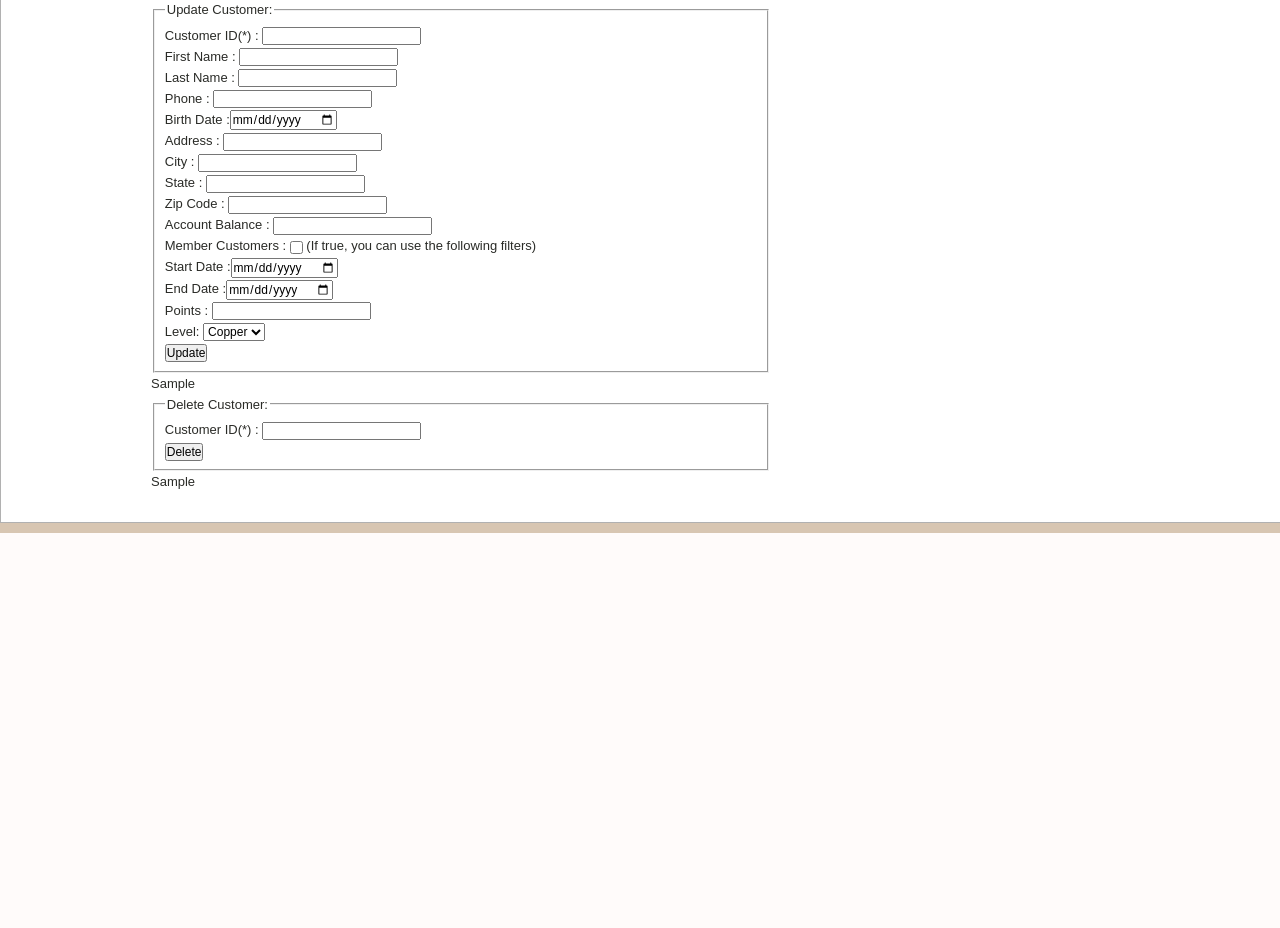
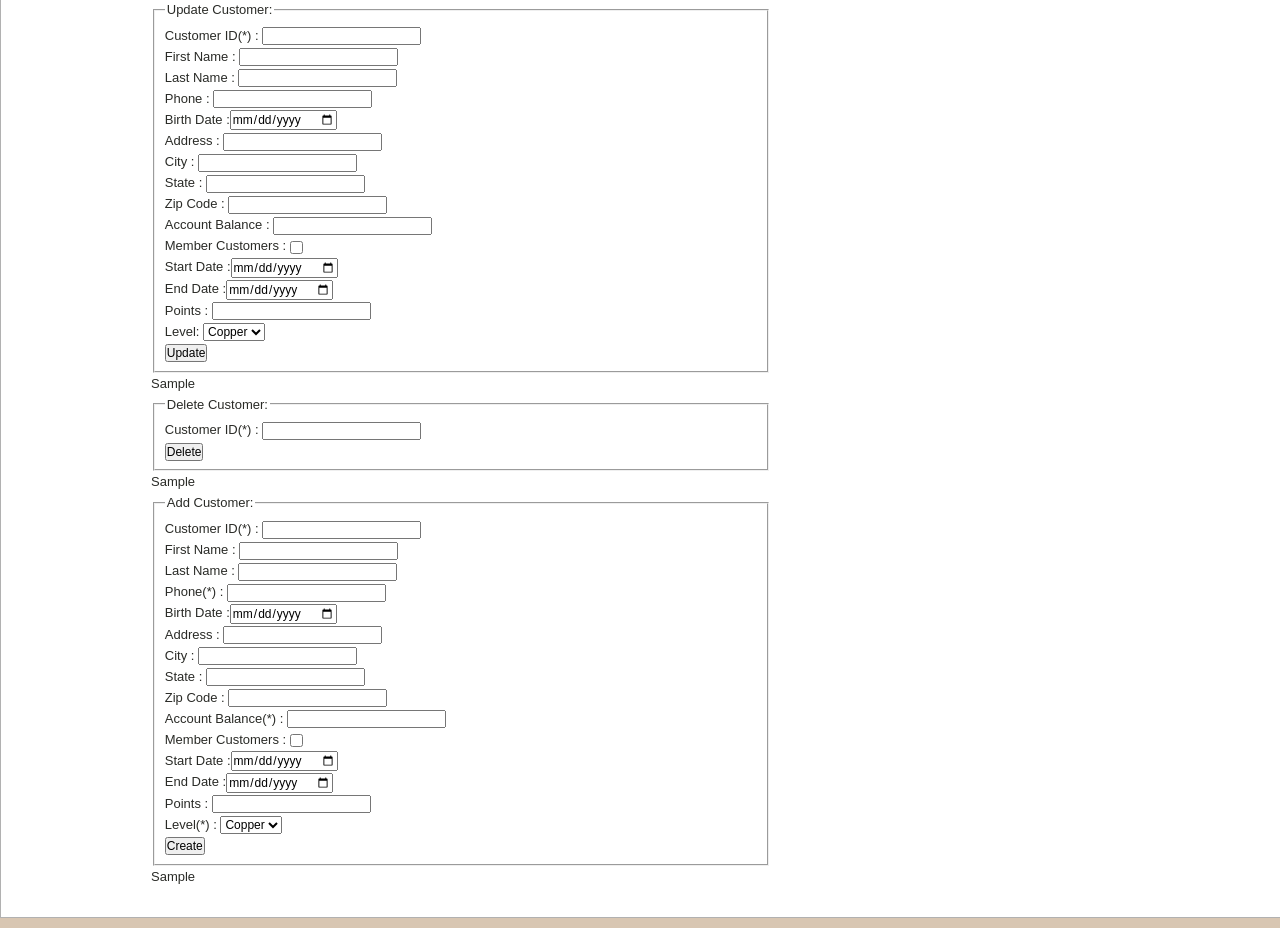
Before and after one commit to TerryWang11/grocery-delivery-management-system, a Flask app: template templates/customers.html in a window 1280 px wide; the page is wider, and only the part inside the window is pictured. Shown: the part 846-1774 px from the top of that part. Before the commit the page ends 1379 px from the top of that part, so only its background shows below. Run offline with Flask 2, Linux system fonts and the light colour scheme; the template is opened without the code that fills it: most values are stand-ins (such as "Sample title", 1, 10 or a date in 2020); parts of the project's set-up code (start-up, migrations or seed data) failed here and were passed over.

Commit message:
[feat.] add customers

```diff
--- a/query/customers.py
+++ b/query/customers.py
@@ -82,8 +82,6 @@ def fetch(args):
         if args['end_date'] != '': query += queryMap['end_date'].format(args['end_date'])
         if args['level'] != '': query += queryMap['level'].format(args['level'])
     query += 'ORDER BY c.customer_id'
-    # print(args)
-    # print(str(query))
     return query
 
 
@@ -157,6 +155,54 @@ def delete(args):
         query = DELETE
         query += updateMap['customer_id'].format(args['customer_id'])
     else: query = ''
+    return query
+
+ADD_C = '''
+INSERT INTO customers VALUES(
+'''
+
+ADD_M = '''
+INSERT INTO member_customers (customer_id, start_date, end_date, points, level)
+VALUES(
+'''
+
+def add(args):
+    if (args['customer_id'] == '') or (args['phone'] == '') or (args['account_balance'] == ''):
+        return ['','']
+    query1 = ADD_C
+    query1 += args['customer_id'] + ','
+    if args['c_first_name'] != '': query1 += '\'' + args['c_first_name'] + '\'' + ','
+    else: query1 += 'DEFAULT,'
+    if args['c_last_name'] != '': query1 += '\'' + args['c_last_name'] + '\'' + ','
+    else: query1 += 'DEFAULT,'
+    if args['birth_date'] != '': query1 += '\'' +args['birth_date'] + '\'' + ','
+    else: query1 += 'DEFAULT,'
+    query1 += '\'' + args['phone'] + '\'' + ','
+    if args['address'] != '': query1 += '\'' + args['address'] + '\'' + ','
+    else: query1 += 'DEFAULT,'
+    if args['city'] != '': query1 += '\'' + args['city'] + '\'' + ','
+    else: query1 += 'DEFAULT,'
+    if args['state'] != '': query1 += '\'' + args['state'] + '\'' + ','
+    else: query1 += 'DEFAULT,'
+    if args['zip_code'] != '': query1 += '\'' + args['zip_code'] + '\'' + ','
+    else: query1 += 'DEFAULT,'
+    query1 += args['account_balance'] + ')'
+    query2 = ''
+    if 'member_customers' in args:
+        query2 = ADD_M
+        query2 += args['customer_id'] + ','
+        if args['start_date'] != '': query2 += '\'' + args['start_date'] + '\'' + ','
+        else: query2 += 'DEFAULT,'
+        if args['end_date'] != '': query2 += '\'' + args['end_date'] + '\'' + ','
+        else: query2 += 'DEFAULT,'
+        if args['points'] != '': query2 += args['points'] + ','
+        else: query2 += 'DEFAULT,'
+        query2 += '\''+args['level'] + '\'' + ')'
+
     print(">>>>>>>>>>>>>>>>>>>>>>>>>>>>>>>>>>>>>>>>>>>>")
-    print(query)
+    print(query1)
+    print("xxxxxxxxxxxxxxxxxxx")
+    print(query2)
+    print("<<<<<<<<<<<<<<<<<<<<<<<<<<<<<<<<<<<<<<<<")
+    query = [query1,query2]
     return query
--- a/server.py
+++ b/server.py
@@ -181,8 +181,19 @@ def delete_customers():
   else: result = "Delete successfully!"
   return render_template("customers.html", data4 = result)
 
+@app.route("/add_customers/",methods=['POST'])
+def add_customers():
+  q = query.customers.add(request.form)
+  if q[0] == '':
+    result = 'Create failed, please fill in all fields marked with * and enter a correct customer_id.'
+  else:
+    g.conn.execute(q[0])
+    if q[1] != '':
+      g.conn.execute(q[1])
+    result = 'Create successfully!'
+  return render_template("customers.html", data5 = result)
 
-
+###############################################################
 
 
 
--- a/templates/customers.html
+++ b/templates/customers.html
@@ -143,7 +143,7 @@
                                 <label for="state">State : </label><input name="state" type="text" value="" /> <br />
                                 <label for="zip_code">Zip Code : </label><input name="zip_code" type="text" value="" /> <br />
                                 <label for="account_balance">Account Balance : </label><input name="account_balance" type="text" value="" /> <br />
-                                <label for="member_customers">Member Customers : </label><input type="checkbox" name="member_customers" /> <body>(If true, you can use the following filters) </body> <br />
+                                <label for="member_customers">Member Customers : </label><input type="checkbox" name="member_customers" /><br />
                                 <label for="start_date">Start Date :</label><input name="start_date" type="date"/> <br />
                                 <label for="end_date">End Date :</label><input name="end_date" type="date"/> <br />
                                 <label for="points">Points : </label><input name="points" type="text" value="" /> <br />
@@ -179,6 +179,32 @@
                             <td>{{data4}}</td>
                         </tbody>
                     <br />
+                    <form accept-charset="UTF-8" action="/add_customers" autocomplete="off" method="POST"
+                        target="_blank">
+                        <fieldset>
+                            <legend>Add Customer:</legend>
+                                <label for="customer_id">Customer ID(*) : </label><input name="customer_id" type="text"value="" /> <br />
+                                <label for="c_first_name">First Name : </label><input name="c_first_name" type="text"value="" /> <br />
+                                <label for="c_last_name">Last Name : </label><input name="c_last_name" type="text"value="" /> <br />
+                                <label for="phone">Phone(*) : </label> <input name="phone"type="text" value="" /> <br />
+                                <label for="birth_date">Birth Date :</label><input name="birth_date" type="date"/> <br />
+                                <label for="address">Address : </label><input name="address" type="text" value="" /> <br />
+                                <label for="city">City : </label><input name="city" type="text" value="" /> <br />
+                                <label for="state">State : </label><input name="state" type="text" value="" /> <br />
+                                <label for="zip_code">Zip Code : </label><input name="zip_code" type="text" value="" /> <br />
+                                <label for="account_balance">Account Balance(*) : </label><input name="account_balance" type="text" value="" /> <br />
+                                <label for="member_customers">Member Customers : </label><input type="checkbox" name="member_customers" /> <br />
+                                <label for="start_date">Start Date :</label><input name="start_date" type="date"/> <br />
+                                <label for="end_date">End Date :</label><input name="end_date" type="date"/> <br />
+                                <label for="points">Points : </label><input name="points" type="text" value="" /> <br />
+                                <label for="level">Level(*) : </label><select name="level"><option value="Copper">Copper</option><option value="Silver">Silver</option><option value="Gold">Gold</option></select><br />
+                                <input type="submit" value="Create" onclick="loading();">
+                        </fieldset>
+                    </form>
+                        <tbody>
+                            <td>{{data5}}</td>
+                        </tbody>
+                    <br />
                 </div>
             </div>
 
```
Also changed, not shown: 1 other file.
